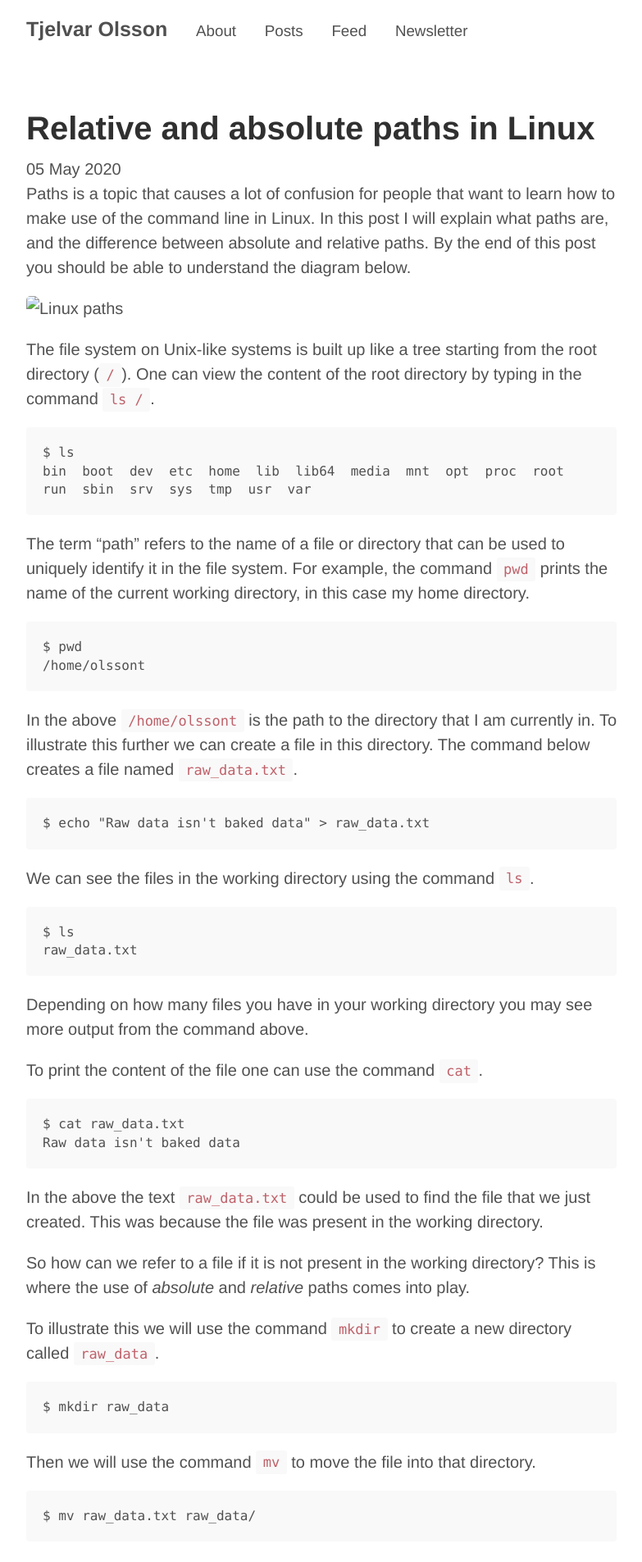
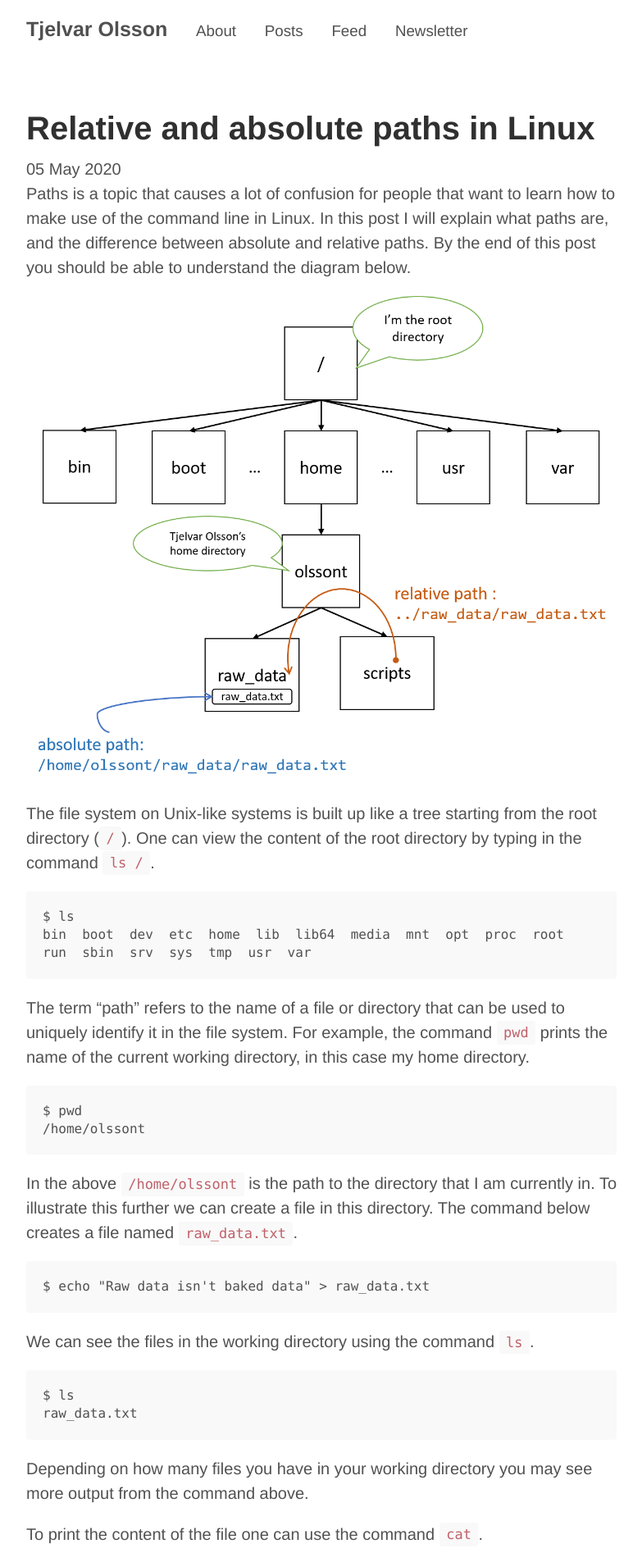
Before and after one commit to tjelvar-olsson/tjelvar-olsson.github.io, a Jekyll site: the page built from _posts/2020-05-05-relative-and-absolute-paths-in-linux.md, in a window 1280 px wide. Shown: the top 1905 px of the page at 82% size, without its empty margins (248-1031 px from the left). Built offline with Jekyll 4.4.1, drawn with Linux system fonts in a browser that asks for light colours; comment, search, counter and statistics services are not loaded.

Commit message:
Fix path to linux_paths.png image

```diff
--- a/_posts/2020-05-05-relative-and-absolute-paths-in-linux.md
+++ b/_posts/2020-05-05-relative-and-absolute-paths-in-linux.md
@@ -11,7 +11,7 @@ how to make use of the command line in Linux. In this post I will explain
 what paths are, and the difference between absolute and relative paths.
 By the end of this post you should be able to understand the diagram below.
 
-![Linux paths](images/linux_paths.png)
+![Linux paths](/images/linux_paths.png)
 
 The file system on Unix-like systems is built up like a tree starting from the
 root directory (``/``). One can view the content of the root directory by
```
